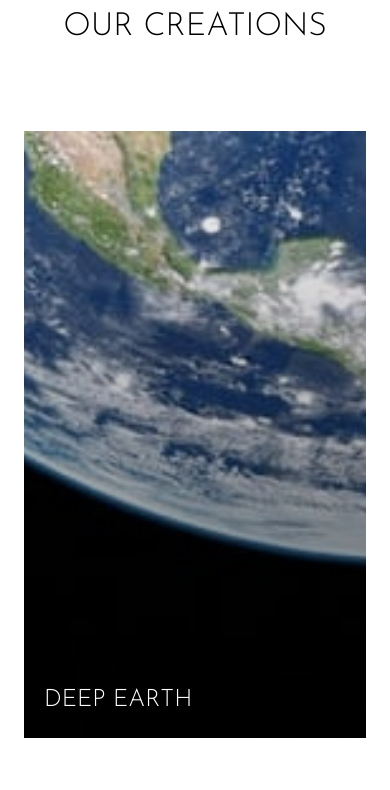
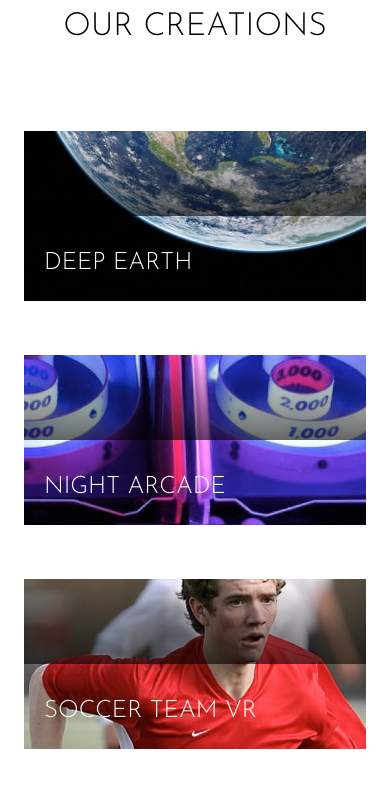
Before and after one commit to Ayyubiy90/loop-studios, a plain HTML site: page index.html in a window 390 px wide. Shown: the part 1576-2366 px from the top of the page. Drawn offline with Linux system fonts and the light colour scheme.

Commit message:
Set fixed height for the creation item. Added overflow: hidden to ensure that the image dosen't extend beyound the conatiner

```diff
--- a/style.css
+++ b/style.css
@@ -445,6 +445,8 @@ footer {
     width: 100%;
     margin-bottom: 24px;
     position: relative;
+    height: 170px; /* Set a fixed height for mobile */
+    overflow: hidden;
   }
 
   .creation-item::before {
@@ -484,9 +486,7 @@ footer {
   }
 
   .creation-item img {
-    opacity: 0; /* Hide the desktop image */
-    width: 100%;
-    height: auto;
+    display: none; /* Hide the desktop image completely */
   }
 
   .creation-item h3 {
@@ -499,6 +499,17 @@ footer {
     text-align: left;
     max-width: none;
     width: calc(100% - 40px);
+  }
+
+  /* Add a gradient overlay to improve text readability */
+  .creation-item::after {
+    content: "";
+    position: absolute;
+    bottom: 0;
+    left: 0;
+    width: 100%;
+    height: 50%;
+    background: linear-gradient(to top, rgba(0, 0, 0, 0.6), transparent);
   }
 
   .see-all {
@@ -540,6 +551,7 @@ footer {
   .social-icons {
     justify-content: center;
     margin-bottom: 16px;
+    margin-top: auto;
   }
 
   .copyright {
```
